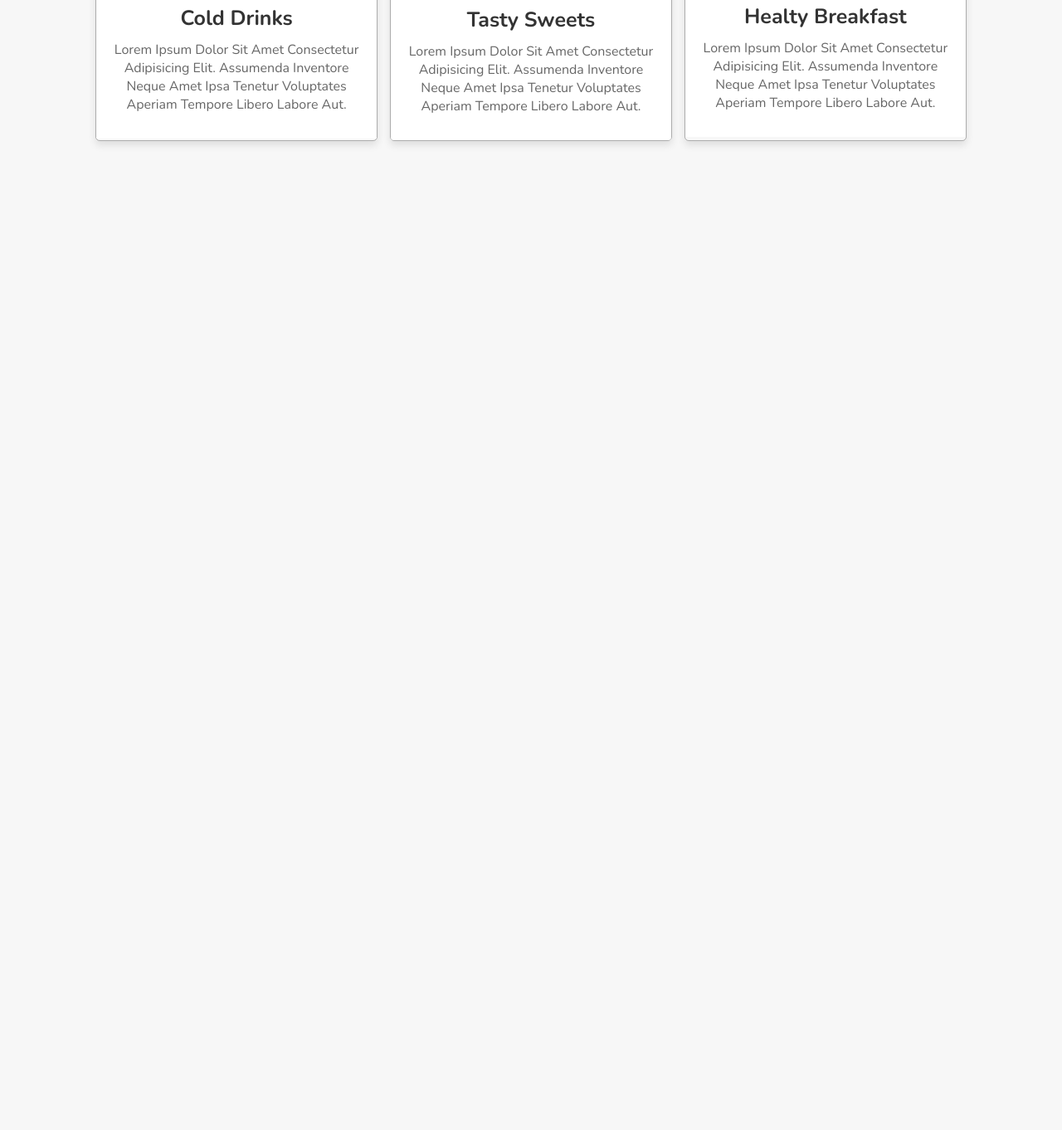
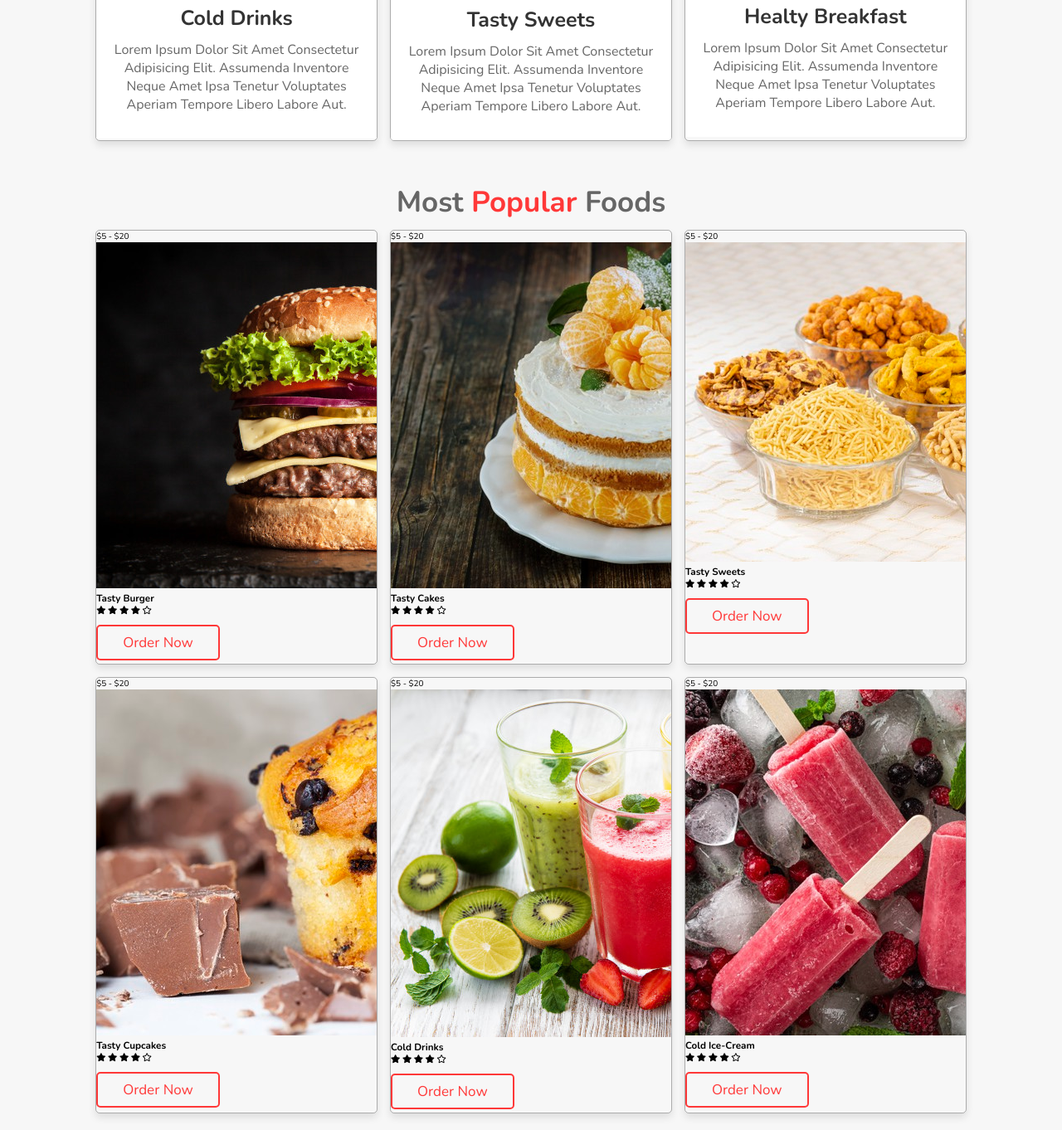
Before and after one commit to DragonNordic/Restaurant, a website: page src/index.html in a window 1280 px wide. Shown: the part 1278-2640 px from the top of the page at 83% size. Before the commit the page ends 1468 px from the top, so only its background shows below. Drawn offline with nearby package versions, Linux system fonts and the light colour scheme; files that its build step writes are made by us from their sources.

Commit message:
Implement popular html

```diff
--- a/src/index.html
+++ b/src/index.html
@@ -18,50 +18,50 @@
 
     <h1 class="heading"> our <span>speciality</span> </h1>
 
-    <div class="speciality__container">
-        <div class="speciality__box">
-            <img class="speciality__image" src="../src/img/s-img-1.jpg" alt="">
-            <div class="speciality__content">
+    <div class="container">
+        <div class="box">
+            <img class="box__image" src="../src/img/s-img-1.jpg" alt="">
+            <div class="box__content">
                 <img src="../src/img/s-1.png" alt="">
                 <h3>tasty burger</h3>
                 <p>Lorem ipsum dolor sit amet consectetur adipisicing elit. Assumenda inventore neque amet ipsa tenetur voluptates aperiam tempore libero labore aut.</p>
             </div>
         </div>
-        <div class="speciality__box">
-            <img class="speciality__image" src="../src/img/s-img-2.jpg" alt="">
-            <div class="speciality__content">
+        <div class="box">
+            <img class="box__image" src="../src/img/s-img-2.jpg" alt="">
+            <div class="box__content">
                 <img src="../src/img/s-2.png" alt="">
                 <h3>tasty pizza</h3>
                 <p>Lorem ipsum dolor sit amet consectetur adipisicing elit. Assumenda inventore neque amet ipsa tenetur voluptates aperiam tempore libero labore aut.</p>
             </div>
         </div>
-        <div class="speciality__box">
-            <img class="speciality__image" src="../src/img/s-img-3.jpg" alt="">
-            <div class="speciality__content">
+        <div class="box">
+            <img class="box__image" src="../src/img/s-img-3.jpg" alt="">
+            <div class="box__content">
                 <img src="../src/img/s-3.png" alt="">
                 <h3>cold ice-cream</h3>
                 <p>Lorem ipsum dolor sit amet consectetur adipisicing elit. Assumenda inventore neque amet ipsa tenetur voluptates aperiam tempore libero labore aut.</p>
             </div>
         </div>
-        <div class="speciality__box">
-            <img class="speciality__image" src="../src/img/s-img-4.jpg" alt="">
-            <div class="speciality__content">
+        <div class="box">
+            <img class="box__image" src="../src/img/s-img-4.jpg" alt="">
+            <div class="box__content">
                 <img src="../src/img/s-4.png" alt="">
                 <h3>cold drinks</h3>
                 <p>Lorem ipsum dolor sit amet consectetur adipisicing elit. Assumenda inventore neque amet ipsa tenetur voluptates aperiam tempore libero labore aut.</p>
             </div>
         </div>
-        <div class="speciality__box">
-            <img class="speciality__image" src="../src/img/s-img-5.jpg" alt="">
-            <div class="speciality__content">
+        <div class="box">
+            <img class="box__image" src="../src/img/s-img-5.jpg" alt="">
+            <div class="box__content">
                 <img src="../src/img/s-5.png" alt="">
                 <h3>tasty sweets</h3>
                 <p>Lorem ipsum dolor sit amet consectetur adipisicing elit. Assumenda inventore neque amet ipsa tenetur voluptates aperiam tempore libero labore aut.</p>
             </div>
         </div>
-        <div class="speciality__box">
-            <img class="speciality__image" src="../src/img/s-img-6.jpg" alt="">
-            <div class="speciality__content">
+        <div class="box">
+            <img class="box__image" src="../src/img/s-img-6.jpg" alt="">
+            <div class="box__content">
                 <img src="../src/img/s-6.png" alt="">
                 <h3>healty breakfast</h3>
                 <p>Lorem ipsum dolor sit amet consectetur adipisicing elit. Assumenda inventore neque amet ipsa tenetur voluptates aperiam tempore libero labore aut.</p>
@@ -70,5 +70,94 @@
     </div>
 </section>
 
+<section class="popular" id="popular">
+
+    <h1 class="heading"> most <span>popular</span> foods </h1>
+
+    <div class="container">
+
+        <div class="box">
+            <span class="box__price"> $5 - $20 </span>
+            <img src="../src/img/p-1.jpg" alt="">
+            <h3>tasty burger</h3>
+            <div class="box__stars">
+                <i class="fas fa-star"></i>
+                <i class="fas fa-star"></i>
+                <i class="fas fa-star"></i>
+                <i class="fas fa-star"></i>
+                <i class="far fa-star"></i>
+            </div>
+            <a href="#" class="btn">order now</a>
+        </div>
+        <div class="box">
+            <span class="box__price"> $5 - $20 </span>
+            <img src="../src/img/p-2.jpg" alt="">
+            <h3>tasty cakes</h3>
+            <div class="box__stars">
+                <i class="fas fa-star"></i>
+                <i class="fas fa-star"></i>
+                <i class="fas fa-star"></i>
+                <i class="fas fa-star"></i>
+                <i class="far fa-star"></i>
+            </div>
+            <a href="#" class="btn">order now</a>
+        </div>
+        <div class="box">
+            <span class="box__price"> $5 - $20 </span>
+            <img src="../src/img/p-3.jpg" alt="">
+            <h3>tasty sweets</h3>
+            <div class="box__stars">
+                <i class="fas fa-star"></i>
+                <i class="fas fa-star"></i>
+                <i class="fas fa-star"></i>
+                <i class="fas fa-star"></i>
+                <i class="far fa-star"></i>
+            </div>
+            <a href="#" class="btn">order now</a>
+        </div>
+        <div class="box">
+            <span class="box__price"> $5 - $20 </span>
+            <img src="../src/img/p-4.jpg" alt="">
+            <h3>tasty cupcakes</h3>
+            <div class="box__stars">
+                <i class="fas fa-star"></i>
+                <i class="fas fa-star"></i>
+                <i class="fas fa-star"></i>
+                <i class="fas fa-star"></i>
+                <i class="far fa-star"></i>
+            </div>
+            <a href="#" class="btn">order now</a>
+        </div>
+        <div class="box">
+            <span class="box__price"> $5 - $20 </span>
+            <img src="../src/img/p-5.jpg" alt="">
+            <h3>cold drinks</h3>
+            <div class="box__stars">
+                <i class="fas fa-star"></i>
+                <i class="fas fa-star"></i>
+                <i class="fas fa-star"></i>
+                <i class="fas fa-star"></i>
+                <i class="far fa-star"></i>
+            </div>
+            <a href="#" class="btn">order now</a>
+        </div>
+        <div class="box">
+            <span class="box__price"> $5 - $20 </span>
+            <img src="../src/img/p-6.jpg" alt="">
+            <h3>cold ice-cream</h3>
+            <div class="box__stars">
+                <i class="fas fa-star"></i>
+                <i class="fas fa-star"></i>
+                <i class="fas fa-star"></i>
+                <i class="fas fa-star"></i>
+                <i class="far fa-star"></i>
+            </div>
+            <a href="#" class="btn">order now</a>
+        </div>
+
+    </div>
+
+</section>
+
 
 //= parts/footer.html
--- a/src/scss/index.scss
+++ b/src/scss/index.scss
@@ -188,15 +188,13 @@ section{
     }
 }
 
-.speciality {
-
-    &__container {
+.container {
     display: flex;
     flex-wrap: wrap;
     gap:1.5rem;
 }
 
-    &__box {
+.box {
     flex:1 1 30rem;
     position: relative;
     overflow: hidden;
@@ -216,15 +214,6 @@ section{
                 transform: translateY(100%);
             }
         }
-        }
-    }
-
-    &__image {
-        height:100%;
-        width:100%;
-        object-fit: cover;
-        position: absolute;
-        top:-100%; left:0;
     }
 
     &__content {
@@ -247,8 +236,15 @@ section{
             padding:1rem 0;
         }
     }
+
+    &__image {
+        height:100%;
+        width:100%;
+        object-fit: cover;
+        position: absolute;
+        top:-100%; left:0;
     }
-
+}
 
 
 @media(max-width:991px) {
```
Also changed, not shown: dist/css/index.css, dist/index.html, 1 other file. Lines whose indentation alone changed are shown as unchanged.
